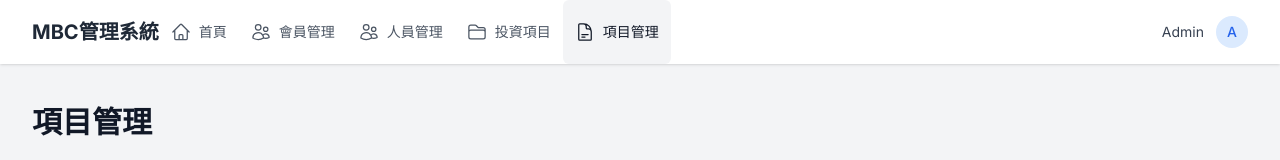
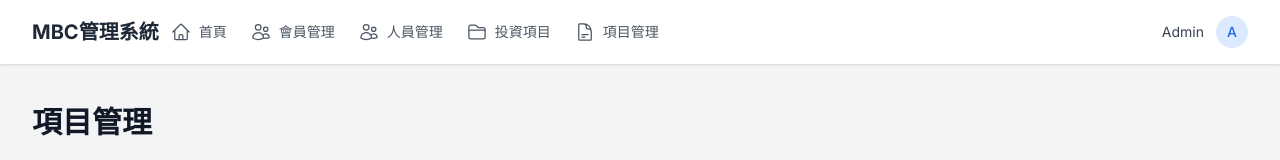
Before and after one commit to yyami731117tw/sum-crm, a Next.js app: page /projects in a window 1280 px wide. Shown: the top 160 px of the page. Built offline with nearby package versions, Linux system fonts and the light colour scheme.

Commit message:
fix: 修正導航欄樣式

```diff
--- a/components/dashboard/DashboardNav.tsx
+++ b/components/dashboard/DashboardNav.tsx
@@ -37,23 +37,16 @@ export const DashboardNav: FC = () => {
               </Link>
             </div>
             <div className="hidden sm:ml-6 sm:flex sm:space-x-8">
-              {navigation.map((item) => {
-                const isActive = router.pathname === item.href
-                return (
+              {navigation.map((item) => (
                 <Link
                   key={item.name}
                   href={item.href}
-                    className={`inline-flex items-center px-3 py-2 text-sm font-medium rounded-md ${
-                      isActive
-                        ? 'bg-gray-100 text-gray-900'
-                        : 'text-gray-600 hover:bg-gray-50 hover:text-gray-900'
-                    }`}
+                  className="inline-flex items-center px-3 py-2 text-sm font-medium rounded-md text-gray-600 hover:text-gray-900"
                 >
                   <item.icon className="h-5 w-5 mr-2" />
                   {item.name}
                 </Link>
-                )
-              })}
+              ))}
             </div>
           </div>
           <div className="flex items-center">
```
Lines whose indentation alone changed are shown as unchanged.
